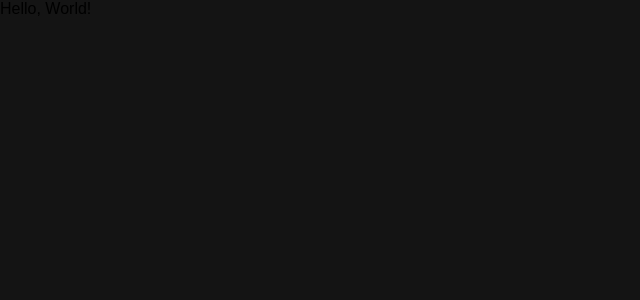
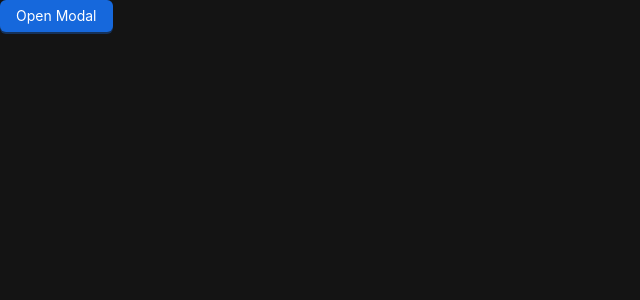
Before and after one commit to oggnimodd/vite-template, a React (Vite) app: page /about in a window 1280 px wide. Shown: the top 300 px of the page, without its empty margins (0-640 px from the left). Built offline with nearby package versions, Linux system fonts and the light colour scheme.

Commit message:
add mantine hooks

```diff
--- a/package.json
+++ b/package.json
@@ -21,6 +21,7 @@
   "dependencies": {
     "@faker-js/faker": "^8.3.1",
     "@ladle/react": "4.0.2",
+    "@mantine/hooks": "^7.3.1",
     "@tanstack/react-query": "^5.12.2",
     "@vitejs/plugin-react": "^4.2.0",
     "antd": "^5.12.1",
--- a/src/pages/About.tsx
+++ b/src/pages/About.tsx
@@ -1,10 +1,29 @@
 import { FC } from "react";
+import { Button, Modal, Typography } from "antd";
+import { useDisclosure } from "@mantine/hooks";
 
 const About: FC = () => {
+  const [isModalOpen, { open: showModal, close: closeModal }] = useDisclosure();
+
   return (
-    <div>
-      <p>Hello, World!</p>
-    </div>
+    <>
+      <Button type="primary" onClick={showModal}>
+        Open Modal
+      </Button>
+      <Modal
+        title="Basic Modal"
+        open={isModalOpen}
+        onOk={closeModal}
+        onCancel={closeModal}
+      >
+        <Typography.Text>Content of the modal</Typography.Text>
+        <Typography.Text>Content of the modal</Typography.Text>
+        <Typography.Text>Content of the modal</Typography.Text>
+        <Typography.Text>Content of the modal</Typography.Text>
+        <Typography.Text>Content of the modal</Typography.Text>
+        <Typography.Text>Content of the modal</Typography.Text>
+      </Modal>
+    </>
   );
 };
 
```
Also changed, not shown: 1 other file (tests, documents, lock files or other folders).
